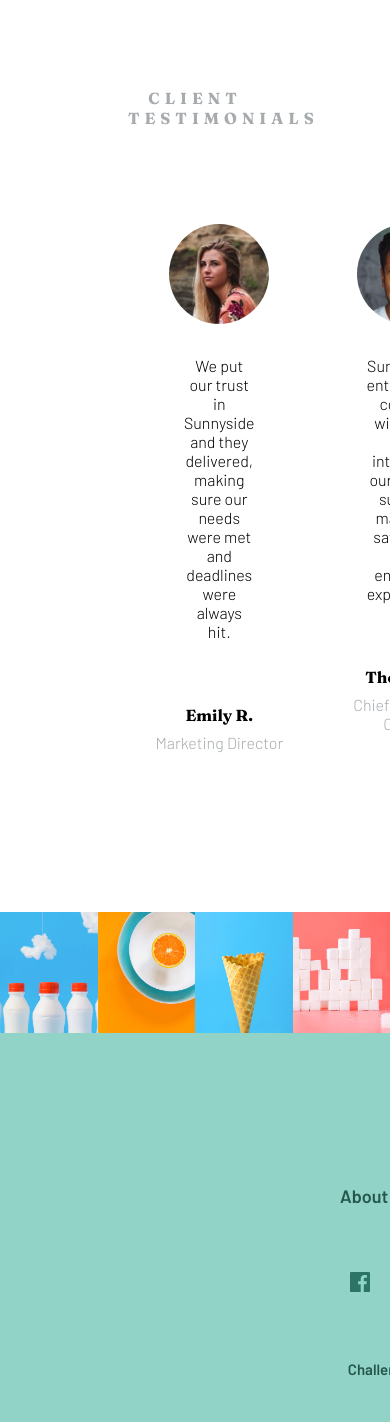
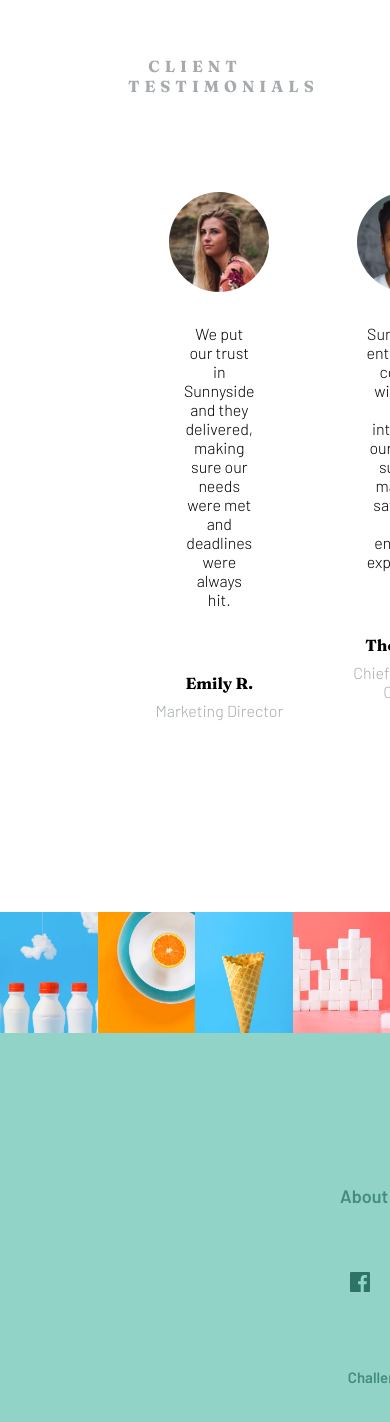
Before and after one commit to misiucodes/sunnyside-agency-landing-page-react, a React (Create React App) app: page / in a window 390 px wide. Shown: the part 3545-4967 px from the top of the page. Built offline with nearby package versions, Linux system fonts and the light colour scheme.

Commit message:
made responsive for large desktop screen

```diff
--- a/src/Body.css
+++ b/src/Body.css
@@ -163,8 +163,12 @@
     width: 55%;
   }
 
-  info__description-graphic,
+  .info__description-graphic,
   .info__description-photography {
-    width: 40%;
+    width: 39%;
+  }
+
+  .info__description {
+    width: 65%;
   }
 }
--- a/src/ClientTestimonials.css
+++ b/src/ClientTestimonials.css
@@ -13,7 +13,7 @@
 
 section {
   background-color: var(--white);
-  padding: 15em 8em 6em 8em;
+  padding: 15em 8em 8em 8em;
 }
 
 .headline {
@@ -22,8 +22,8 @@ section {
   text-transform: uppercase;
   letter-spacing: 5px;
   color: var(--gray-blue);
-  padding-bottom: 2em;
-  padding-top: 4rem;
+  padding-bottom: 2rem;
+  padding-top: 2rem;
 }
 
 .client-wrapper {
@@ -60,3 +60,11 @@ section {
   display: block;
   width: 100px;
 }
+
+@media screen and (min-width: 1700px) {
+  .testimonial {
+    width: 60%;
+    word-wrap: break-word;
+    margin: 0 auto;
+  }
+}
--- a/src/Footer.css
+++ b/src/Footer.css
@@ -41,7 +41,7 @@ footer {
   font-family: Barlow, sans-serif;
   flex: 1 1 33%;
   font-weight: 700;
-  color: var(--dk-cyan);
+  color: var(--dk-mod-cyan);
   transition: all 200ms ease-in-out;
   text-align: center;
   font-size: 18px;
@@ -71,11 +71,11 @@ footer {
 
 .attribution {
   text-align: center;
-  padding-top: 4rem;
+  padding-top: 4.5rem;
   font-family: Barlow, sans-serif;
   font-size: 15px;
   font-weight: bolder;
-  color: var(--dk-cyan);
+  color: var(--dk-mod-cyan);
 }
 
 .attribution-style {
--- a/src/Main.css
+++ b/src/Main.css
@@ -39,12 +39,12 @@ img.img-arrow {
 
 @media screen and (min-width: 1000px) {
   header {
+    min-height: 620px;
+  }
+}
+
+@media screen and (min-width: 1800px) {
+  header {
     min-height: 800px;
   }
 }
-
-@media screen and (min-width: 700px) {
-  header {
-    min-height: 600px;
-  }
-}
```
